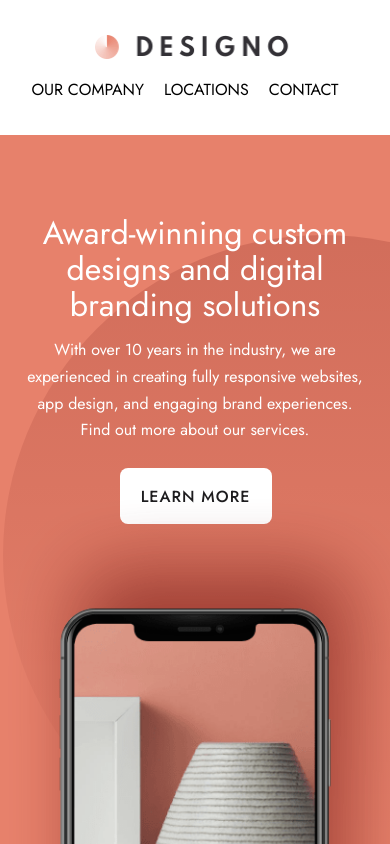
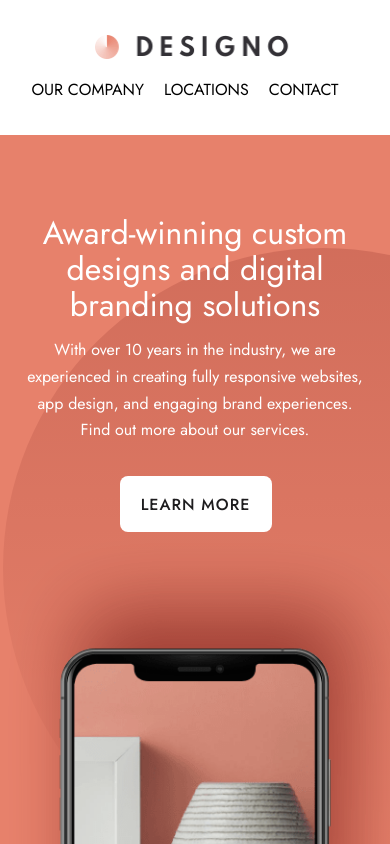
Before and after one commit to Aryaman2803/Designo, a React (Create React App) app: page / in a window 390 px wide. Shown: the top 844 px of the page. Built offline with nearby package versions, Linux system fonts and the light colour scheme.

Commit message:
responsive bug fixes

```diff
--- a/src/styles/scss/Footer.scss
+++ b/src/styles/scss/Footer.scss
@@ -141,7 +141,7 @@
 @media screen and (min-width: $tablet) {
   .Footer-contact {
     width: 69rem;
-    margin: 0 39px 337px;
+    // margin: 0 39px 337px;
     top: -35%;
 
     h2 {
--- a/src/styles/scss/Home.scss
+++ b/src/styles/scss/Home.scss
@@ -25,24 +25,25 @@
     margin: 14px 0 0;
   }
   button {
+    border: none;
+    font-family: $fontStack;
     width: 15.2rem;
     height: 5.6rem;
-    margin: 24px 87px 0 88px;
+    margin: 32px 63px 0 64px;
     border-radius: 8px;
-    border: none;
+    background-color: $white;
+    color: $black;
     font-size: 1.6rem;
     text-transform: uppercase;
-    font-family: $fontStack;
     font-weight: 500;
     letter-spacing: 1px;
-    background-color: $white;
-    color: $black;
     transition: all 0.3s;
     cursor: pointer;
+    margin-bottom: 10rem;
 
     &:hover {
       background-color: $secondaryColor;
-      color: $white;
+      color: white;
     }
   }
 
--- a/src/styles/scss/index.scss
+++ b/src/styles/scss/index.scss
@@ -35,7 +35,4 @@ h3 {
 .Link {
   text-decoration: none;
   color: $black;
-  &:hover {
-    color: $white;
-  }
 }
```
